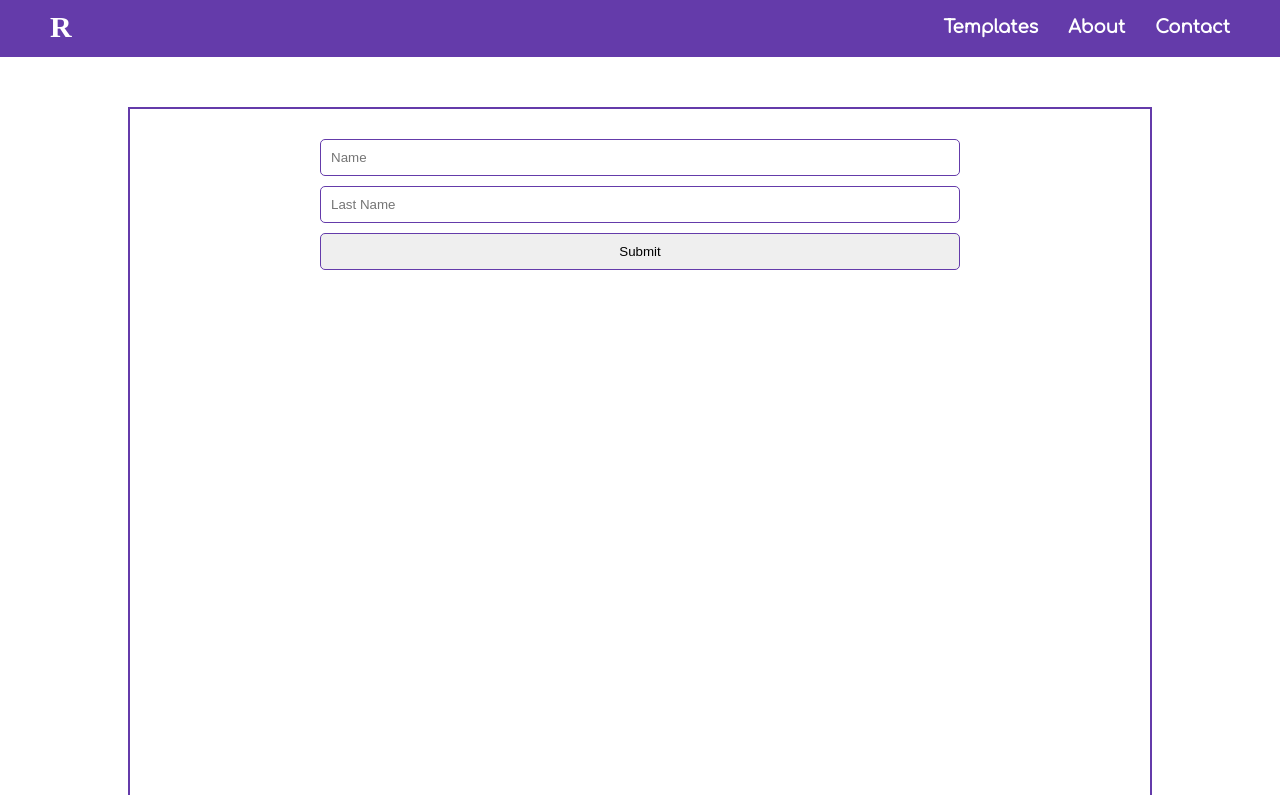
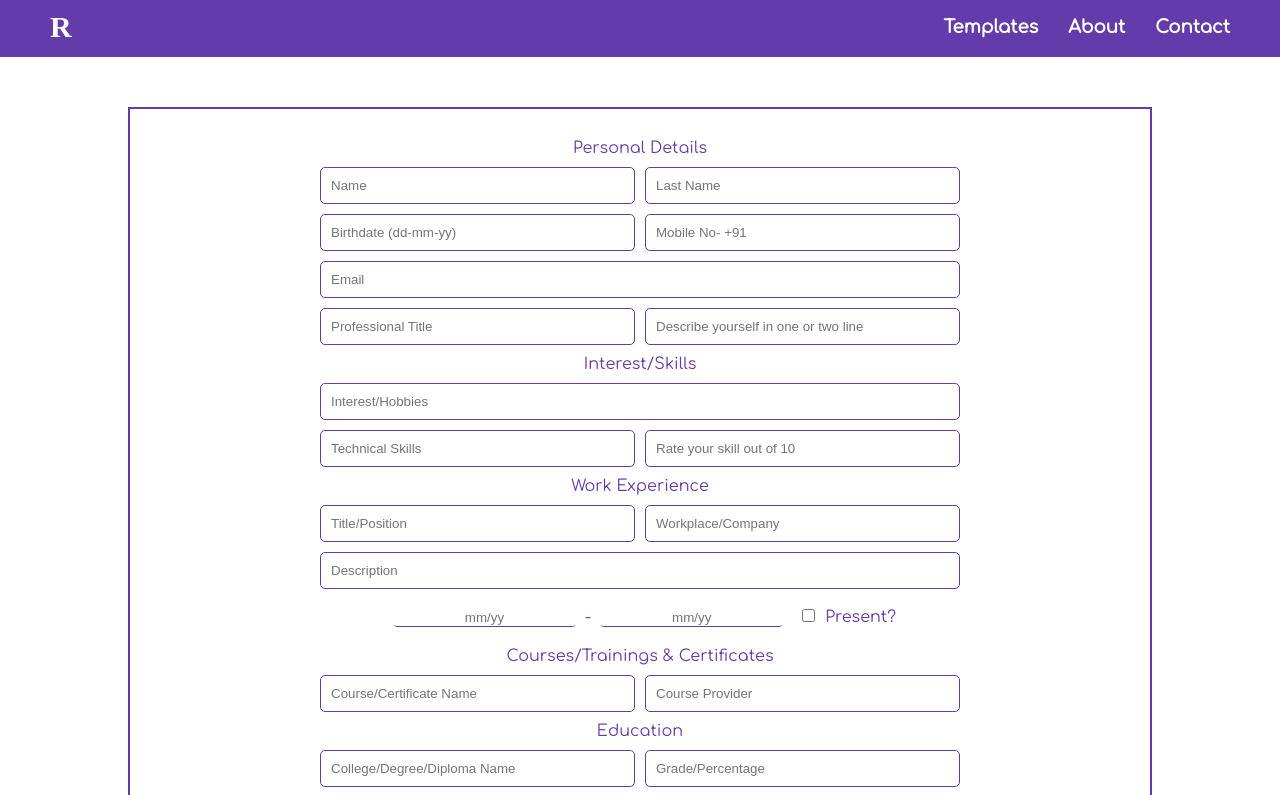
Before and after one commit to Amyx000/React-Resume-Builder, a React (Create React App) app: page /resumebuild in a window 1280 px wide. Shown: the top 795 px of the page. Built offline with nearby package versions, Linux system fonts and the light colour scheme; a web font is replaced by a local one.

Commit message:
form in process

```diff
--- a/src/Input.css
+++ b/src/Input.css
@@ -2,28 +2,53 @@
 .input-main{
     margin: 50px 10vw;
     border: 2px solid var(--light);
-    height: 100vh;
 }
 
-form{
+.input-form{
     display: grid;
-    grid-template-columns: 1fr;
+    grid-template-columns: 1fr 1fr;
     width: 50vw;
     margin: 30px auto;
     gap: 10px;
 }
+.input-form>div{
+    grid-column: 1/3;
+    color: var(--light);
+    text-align: center;
+}
 
-input{
+.input-form>input{
     border: 1px solid var(--light);
     border-radius: 5px;
     padding: 10px;
+    outline-color: var(--light);
 }
 
-input[type="submit"]{
+.input-form>input[type="submit"]{
     cursor: pointer;
+    grid-column: 1/3;
+}
+
+.input-form>input[type="email"]{
+    grid-column: 1/3;
+}
+.singlefield{
+    grid-column: 1/3;
 }
 
 .input-err{
     color: red;
     font-size: 13px;
 }
+
+.year>input{
+    border: none;
+    border-bottom: 1px solid var(--light);
+    margin: 10px;
+    border-radius: 3px;
+    outline: none;
+    outline-color: var(--light);
+}
+.year>input::placeholder{
+    text-align: center;
+}
--- a/src/Input.js
+++ b/src/Input.js
@@ -1,17 +1,64 @@
-import React from "react";
+import React, { useEffect } from "react";
 import "./Input.css";
 import { useForm } from "react-hook-form";
 
 function Input() {
-    const { register, handleSubmit, watch, formState: { errors } } = useForm();
+    const { register, handleSubmit, formState: { errors } } = useForm();
     const onSubmit = data => console.log(data);
+
+    useEffect(()=>{
+        window.scrollTo({
+            top:0,left:0,behavior:"smooth"
+        })
+    },[])
 
     return (
         <>
             <div className="input-main">
-                <form onSubmit={handleSubmit(onSubmit)}>
+                <form className="input-form" onSubmit={handleSubmit(onSubmit)}>
+
+                    <div>Personal Details</div>
                     <input  {...register("name")} placeholder="Name"/>
                     <input {...register("lastname", { required: true })} placeholder="Last Name"/>
+                    <input  {...register("date")} placeholder="Birthdate (dd-mm-yy)"/>
+                    <input {...register("mob",{maxLength:10})} placeholder="Mobile No- +91"/>
+                    <input type={"email"} {...register("email")} placeholder="Email"/>
+                    <input {...register("title")} placeholder="Professional Title"/>
+                    <input {...register("quote")} placeholder="Describe yourself in one or two line"/>
+
+                    <div>Interest/Skills</div>
+                    <input className="singlefield" {...register("interest")} placeholder="Interest/Hobbies"/>
+                    <input {...register("skills")} placeholder="Technical Skills"/>
+                    <input type={"number"} {...register("skillrating",{valueAsNumber: true})} placeholder="Rate your skill out of 10"/>
+
+                    <div>Work Experience</div>
+                    <input {...register("experience.worktitle")} placeholder="Title/Position"/>
+                    <input {...register("experience.company")} placeholder="Workplace/Company"/>
+                    <input className="singlefield" {...register("experience.description")} placeholder="Description"/>
+                    <div className="year">
+                        <input name="year" {...register("experience.yearfrom")} placeholder="mm/yy"/>-
+                        <input name="year" {...register("experience.yearto")} placeholder="mm/yy"/>
+                        <input type={'checkbox'}/><span>Present?</span>
+                    </div>
+
+                    <div>{'Courses/Trainings & Certificates'}</div>
+                    <input {...register("course.name")} placeholder="Course/Certificate Name"/>
+                    <input {...register("course.provider")} placeholder="Course Provider"/>
+
+                    <div>Education</div>
+                    <input {...register("education.degree")} placeholder="College/Degree/Diploma Name"/>
+                    <input {...register("education.grade")} placeholder="Grade/Percentage"/>
+                    <input className="singlefield" {...register("education.university")} placeholder="Institute/University Name"/>
+                    <div className="year">
+                        <input name="year" {...register("education.yearfrom")} placeholder="mm/yy"/>-
+                        <input name="year" {...register("education.yearto")} placeholder="mm/yy"/>
+                    </div>
+
+                    <div>Social/Links</div>
+                    <input {...register("link.linkedin")} placeholder="Linkedin Url"/>
+                    <input {...register("education.github")} placeholder="Github Url"/>
+                    <input className="singlefield" {...register("education.portfolio")} placeholder="Porfolio Url"/>
+
                     {errors.lastname && <span className="input-err">This field is required</span>}
                     <input type="submit" />
                 </form>
```
